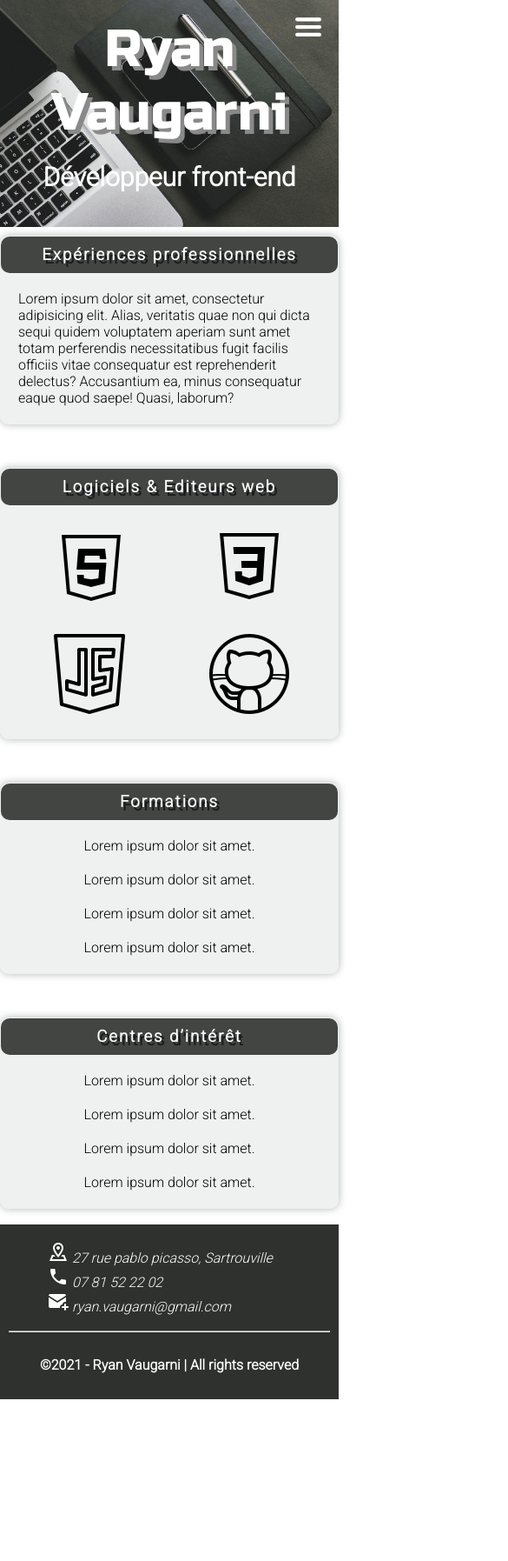
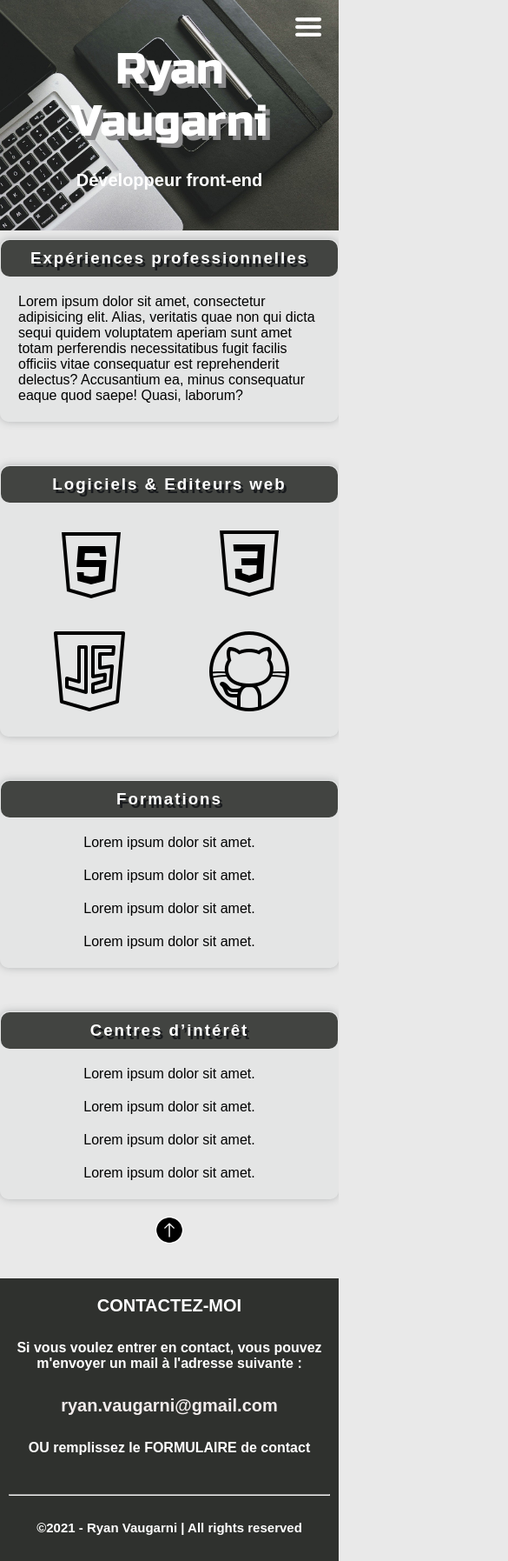
Before and after one commit to ryanvaugarni/portfolio2_2021, a plain HTML site: page index.html in a window 390 px wide. Shown: the top 1795 px of the page at 87% size, 585 px wide, since content can reach past the window. Before the commit the page ends 1609 px from the top, so only its background shows below. Drawn offline with Linux system fonts and the light colour scheme; a web font is replaced by a local one.

Commit message:
responsive

```diff
--- a/css/projets.css
+++ b/css/projets.css
@@ -1,15 +1,15 @@
 @import url('https://fonts.googleapis.com/css2?family=Russo+One&display=swap');
 @import url('https://fonts.googleapis.com/css2?family=Roboto:wght@300&display=swap');
-
+@import url('https://fonts.googleapis.com/css2?family=Encode+Sans+Expanded:wght@300&display=swap');
 /* reset css */
 html{
 font-size: 62.5%;
 scroll-behavior: smooth;
 /*background: #fff url(https://img.freepik.com/vecteurs-libre/fond-abstrait-blanc_23-2148806276.jpg?size=626&ext=jpg)no-repeat fixed center center / cover;*/
-background-color: #fff;
+background-color: #e9e9e9;
 }
 body{
-    font: 1.6rem 'Roboto', sans-serif;
+    font: 1.6rem 'Encode Sans Expanded', sans-serif;
     margin: 0;
 
 }
@@ -97,6 +97,7 @@ p{
     padding: 2rem;
     padding-left: 2rem;
 }
+/* fleche retour */
 main a img{
     max-width: 4.5%;
     display: block;
@@ -178,34 +179,31 @@ footer{
     margin-top: 4rem;
 
 }
-footer address ul li{
-    text-align: justify;
-}
 footer p{
     color: #fff;
     text-align: center;
-}
-address{
-    color: #fff;
-    vertical-align: middle;
-    max-width: 30rem;
-    margin: 0 auto;
+    font-size: 1.5rem;
 }
 #profil h3{
     font-size: 4rem;
     padding: 2rem;
 }
-address a{
+footer h2, h4, a{
     color: #fff;
 }
-
+footer h4{
+    text-align: center;
+}
 /* Responsive */
-@media screen and (max-width: 47rem){
+@media screen and (max-width: 80rem){
     header{
-        padding: 10rem;
+        padding: 2rem;
     }
-    h1, h2{
-        font-size: 3rem;
+    header h1{
+        font-size: 5rem;
+    }
+    h2{
+        font-size: 2rem;
     }
     #gallery{
         grid-template-columns: repeat(2, 2fr);
@@ -213,4 +211,28 @@ address a{
     article:first-child{
         margin-top: 1rem;
     }
+    main a img{
+        max-width: 8%;
+        display: block;
+        margin: 0 auto;
+        margin-top: -6rem;
+        position: static;
+        cursor: pointer;
+        border-radius: 9rem;
+        background-color: #fff;
+        border: solid 0rem #fff;
+        transition: 1s ease-in-out;
     }
+    main div a img{
+        max-width: 8%;
+        display: block;
+        margin: auto;
+        margin-top: -2rem;
+        position: static;
+        cursor: pointer;
+        border-radius: 9rem;
+        background-color: #fff;
+        border: solid 0rem #fff;
+        transition: 1s ease-in-out;
+    }
+    }
--- a/css/style.css
+++ b/css/style.css
@@ -1,15 +1,15 @@
 @import url('https://fonts.googleapis.com/css2?family=Russo+One&display=swap');
 @import url('https://fonts.googleapis.com/css2?family=Roboto:wght@300&display=swap');
-
+@import url('https://fonts.googleapis.com/css2?family=Encode+Sans+Expanded:wght@300&display=swap');
 /* reset css */
 html{
 font-size: 62.5%;
 scroll-behavior: smooth;
 /*background: #fff url(https://img.freepik.com/vecteurs-libre/fond-abstrait-blanc_23-2148806276.jpg?size=626&ext=jpg)no-repeat fixed center center / cover;*/
-background-color: #fff;
+background-color: #e9e9e9;
 }
 body{
-    font: 1.6rem 'Roboto', sans-serif;
+    font: 1.6rem 'Encode Sans Expanded', sans-serif;
     margin: 0;
     width: 100%;
 }
@@ -194,36 +194,34 @@ footer{
     background-color: #2f312e;
     padding: 1rem;
     margin-top: 4rem;
-
-}
-footer address ul li{
-    text-align: justify;
 }
 footer p{
     color: #fff;
     text-align: center;
-}
-address{
-    color: #fff;
-    vertical-align: middle;
-    max-width: 30rem;
-    margin: 0 auto;
+    font-size: 1.5rem;
 }
 #profil h3{
     font-size: 4rem;
     padding: 2rem;
 }
-address a{
+footer h2, h4{
     color: #fff;
+}
+footer h4{
+    text-align: center;
 }
 
 /* Responsive */
-@media screen and (max-width: 40rem){
+@media screen and (max-width: 40rem)and (min-width: 10rem){
     header{
         padding: 2rem;
     }
-    h1, h2{
-        font-size: 3rem;
+    header h1{
+        font-size: 5rem;
+        margin-top: 3rem;
+    }
+    h2{
+        font-size: 2rem;
     }
     #gallery{
         grid-template-columns: repeat(2, 2fr);
@@ -231,28 +229,69 @@ address a{
     article:first-child{
         margin-top: 1rem;
     }
+    /* fleche haut */
+    main a img{
+        max-width: 8%;
+        display: block;
+        margin:auto;
+        margin-top: 2rem;
+        position: static;
+        cursor: pointer;
+        border-radius: 9rem;
+        background-color: #fff;
+        border: solid 0rem #fff;
+        transition: 1s ease-in-out;
+    }
+    main a img:hover{
+        transform: translateY(-2rem) scale(1.1);
+    }
     /* menu */
     nav ul{
         max-width: 80rem;
         margin: 0 auto 2rem;
     }
     nav ul li{
-    display: inline-block;
-    line-height: 3rem;
+        display: block;
+        line-height: 6rem;
         text-align: center;
-    width: calc(100% / 5);
-    margin-top: -1rem;
-    width: 15rem;
+        margin-top: 4rem;
+        width: 100%;
     }
     nav ul li a{
         display: block;
-    width: 5rem;
+        margin: 0 auto;
         transition: all 100ms ease-in-out;
+        text-transform: uppercase;
     }
     nav ul li:hover a{
-    /*background-color: var(--color-default);*/
-    /*color: #fff;*/
-    color: var(--color-default);
+        margin: 0 auto;
+        display: block;
+        width: 13rem;
         border-bottom: solid;
     }
+    /* fermeture menu */
+    .menuhidden{
+        transition: all ease-in-out .3s;
+        height: 100%;
+        width: 100%;
+        background-color: #1e201f;
+        position: fixed;
+        visibility: hidden;
+        top: 0;
+        right: -200rem;
+        z-index: 2;
+        transition: all ease-in-out 500ms;
     }
+    /* ouverture menu */
+    .menushown{
+        height: 100%;
+        width: 100%;
+        background-color: #1e201f;
+        position: absolute;
+        top: 0;
+        right: 0;
+        transition: all ease-in-out 150ms;
+        z-index: 2;
+        visibility: visible;
+    }
+}
--- a/index.html
+++ b/index.html
@@ -4,6 +4,9 @@
     <meta charset="UTF-8">
     <meta http-equiv="X-UA-Compatible" content="IE=edge">
     <meta name="viewport" content="width=device-width, initial-scale=1.0">
+    <meta name="viewport" content="width=device-width, minimum-scale=0.25"/>
+    <meta name="viewport" content="width=device-width, maximum-scale=5.0"/>
+    <meta name="viewport" content="width=device-width, user-scalable=no"/>
     <meta name="description" content="Mon Portfolio...">
     <title>Portfolio - Developpeur front-end</title>
     <link rel="apple-touch-icon" sizes="180x180" href="/apple-touch-icon.png">
@@ -82,15 +85,16 @@
     <a href="#tête"><img src="./asset/haut.png" alt="flèches haut"></a>
 </main>
 <footer id ="contact">
-    <address>
-        <ul>
-            <li><img src="asset/adresse-24.png" alt="address"><a href="https://goo.gl/maps/CCNPe8wTwbd6pRgN6">  27 rue pablo picasso, Sartrouville </a></li>
-            <li><img src="asset/telephone-24.png" alt="tel"><a href="tel:0781522202"> 07 81 52 22 02</a></li>
-            <li><img src="asset/message-24.png" alt="e-mail"><a href="mailto:ryan.vaugarni@gmail.com">  ryan.vaugarni@gmail.com </a></li>
-        </ul>
-    </address>
-
-<hr>
+    <h2>CONTACTEZ-MOI</h2>
+    <br>
+    <h4>Si vous voulez entrer en contact, vous pouvez m'envoyer un mail à l'adresse suivante :</h4>
+    <br>
+            <h2><b><a href="mailto:ryan.vaugarni@gmail.com">ryan.vaugarni@gmail.com </a></b></h2>
+        <br>
+        <h4>OU remplissez le FORMULAIRE de contact</h4>
+        <br>
+        <br>
+        <hr>
     <b><p>&copy;</p></b>
 </footer>
 <script src="./src/script.js"></script>
```
Also changed, not shown: projets.html (+10 -8 lines). Lines whose indentation alone changed are shown as unchanged.
